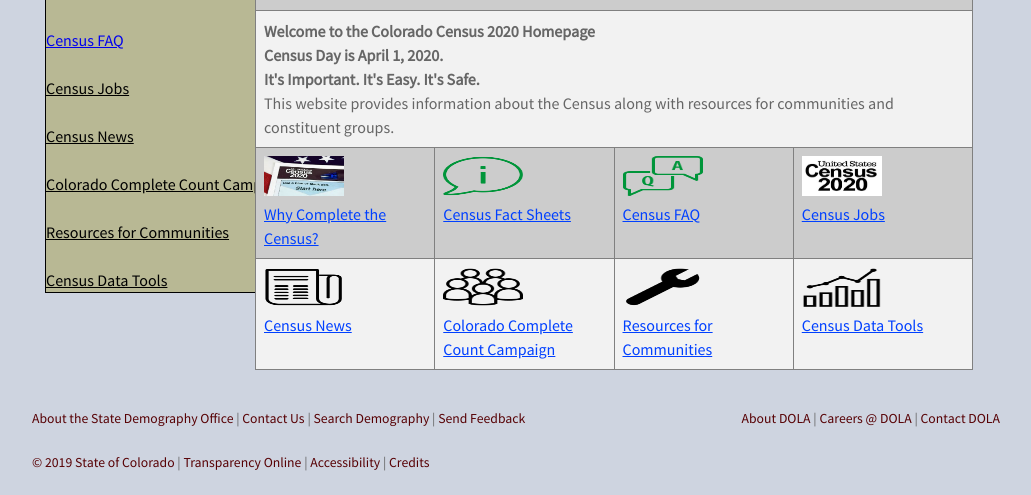
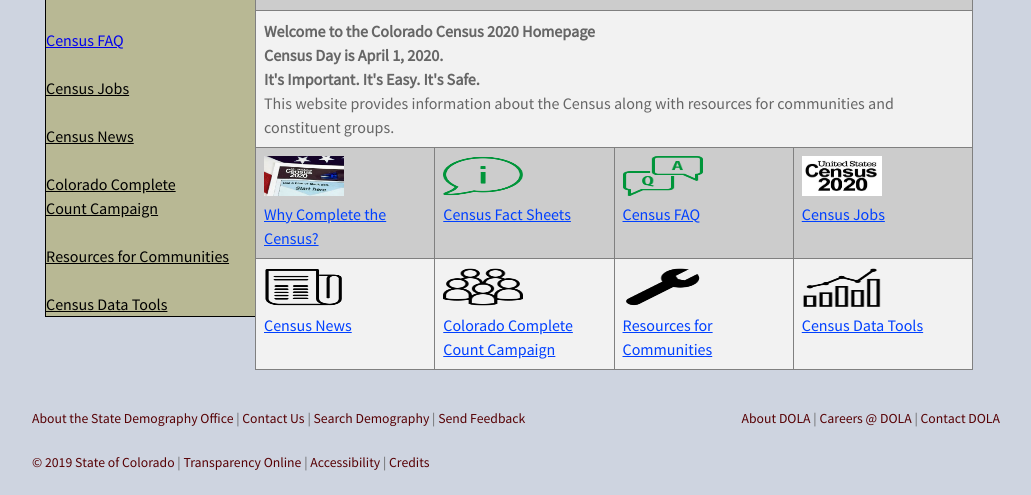
Before and after one commit to TBleess/Website_New, a Jekyll site: the page built from pages/5_CensusACS/census_2020_main.html, in a window 1280 px wide, cut to the strip 586-1081 px from the top of the page. Shown: the whole strip, without its empty margins (124-1155 px from the left). Built offline with Jekyll 4.4.1, drawn with Linux system fonts in a browser that asks for light colours.

Commit message:
Update census_2020_main.html

```diff
--- a/pages/5_CensusACS/census_2020_main.html
+++ b/pages/5_CensusACS/census_2020_main.html
@@ -94,7 +94,7 @@ description: "Colorado Census 2020 information"
 <div title="A collection of news stories concerning the 2020 Census."><a href='https://demography.dola.colorado.gov/census-acs/2020-news/' class="bt1">Census News</a></div>
 <br>
 <div title="The Colorado Complete Count Campaign (CCC) is a volunteer committee established to increase awareness about Census 2020 and to generate the best, most accurate, count in Colorado.">
-    <a href='https://demography.dola.colorado.gov/demography/2020CCCC/' class="bt1" >Colorado Complete Count Campaign</a></div>
+    <a href='https://demography.dola.colorado.gov/demography/2020CCCC/' class="bt1" >Colorado Complete<br>Count Campaign</a></div>
 <br>
 <div title="Find resources, handouts, posters and other materials describing the 2020 Census. Coming soon.">
       <a href='https://demography.dola.colorado.gov/census-acs/2020-resources/' class="bt1">Resources for Communities</a></div>
```
